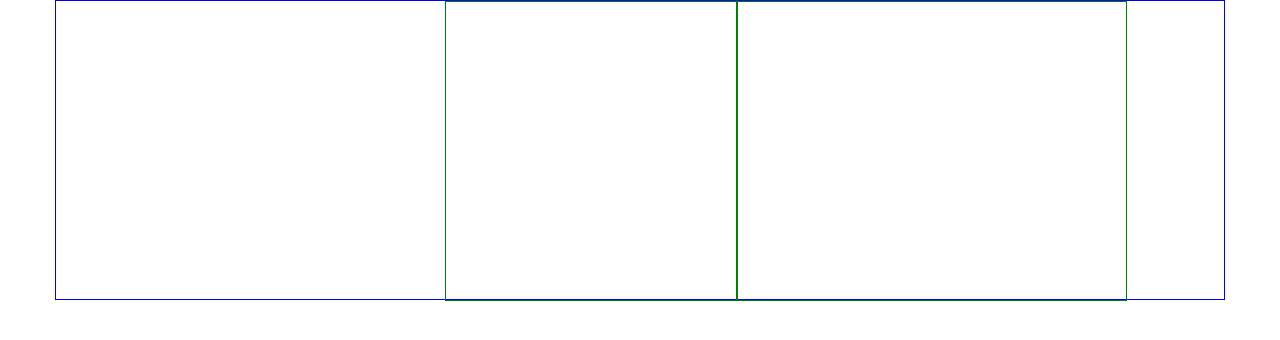
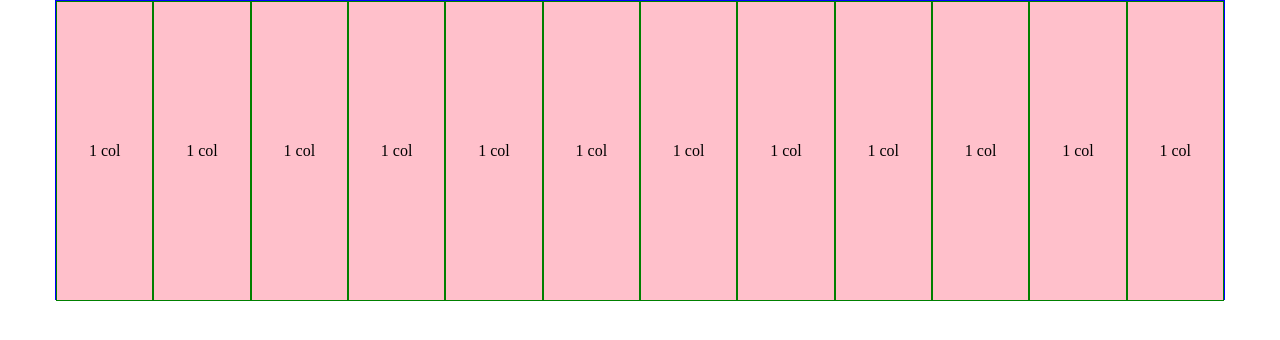
Before and after one commit to Simone978/html-css-12bool, a plain HTML site: page index.html in a window 1280 px wide. Drawn offline with Linux system fonts and the light colour scheme.

Commit message:
Creata riga intestazione

```diff
--- /dev/null
+++ b/css/style.css
@@ -0,0 +1,15 @@
+
+[class*="col-"]{
+  background-color: pink;
+}
+
+.col-1{
+  position: relative;
+}
+
+.text{
+  position: absolute;
+    left: 50%;
+    top: 50%;
+    transform: translate(-50%, -50%);
+}
--- a/index.html
+++ b/index.html
@@ -3,17 +3,72 @@
   <head>
     <meta charset="utf-8">
     <link rel="stylesheet" href="css/12bool.css">
+    <link rel="stylesheet" href="css/style.css">
     <title>12bool</title>
   </head>
   <body class="debug">
+    <div class="container header">
+      <div class="col-1">
+        <div class="text">
+          <p>1 col</p>
+        </div>
+      </div>
+      <div class="col-1">
+        <div class="text">
+          <p>1 col</p>
+        </div>
+      </div>
+      <div class="col-1">
+        <div class="text">
+          <p>1 col</p>
+        </div>
+      </div>
+      <div class="col-1">
+        <div class="text">
+          <p>1 col</p>
+        </div>
+      </div>
+      <div class="col-1">
+        <div class="text">
+          <p>1 col</p>
+        </div>
+      </div>
+      <div class="col-1">
+        <div class="text">
+          <p>1 col</p>
+        </div>
+      </div>
+      <div class="col-1">
+        <div class="text">
+          <p>1 col</p>
+        </div>
+      </div>
+      <div class="col-1">
+        <div class="text">
+          <p>1 col</p>
+        </div>
+      </div>
+      <div class="col-1">
+        <div class="text">
+          <p>1 col</p>
+        </div>
+      </div>
+      <div class="col-1">
+        <div class="text">
+          <p>1 col</p>
+        </div>
+      </div>
+      <div class="col-1">
+        <div class="text">
+          <p>1 col</p>
+        </div>
+      </div>
+      <div class="col-1">
+        <div class="text">
+          <p>1 col</p>
+        </div>
+      </div>
 
-    <div class="container">
-      <div class="col-3 col-offset-4">
-
-      </div>
-      <div class="col-4">
-
-      </div>
     </div>
 
   </body>
```
